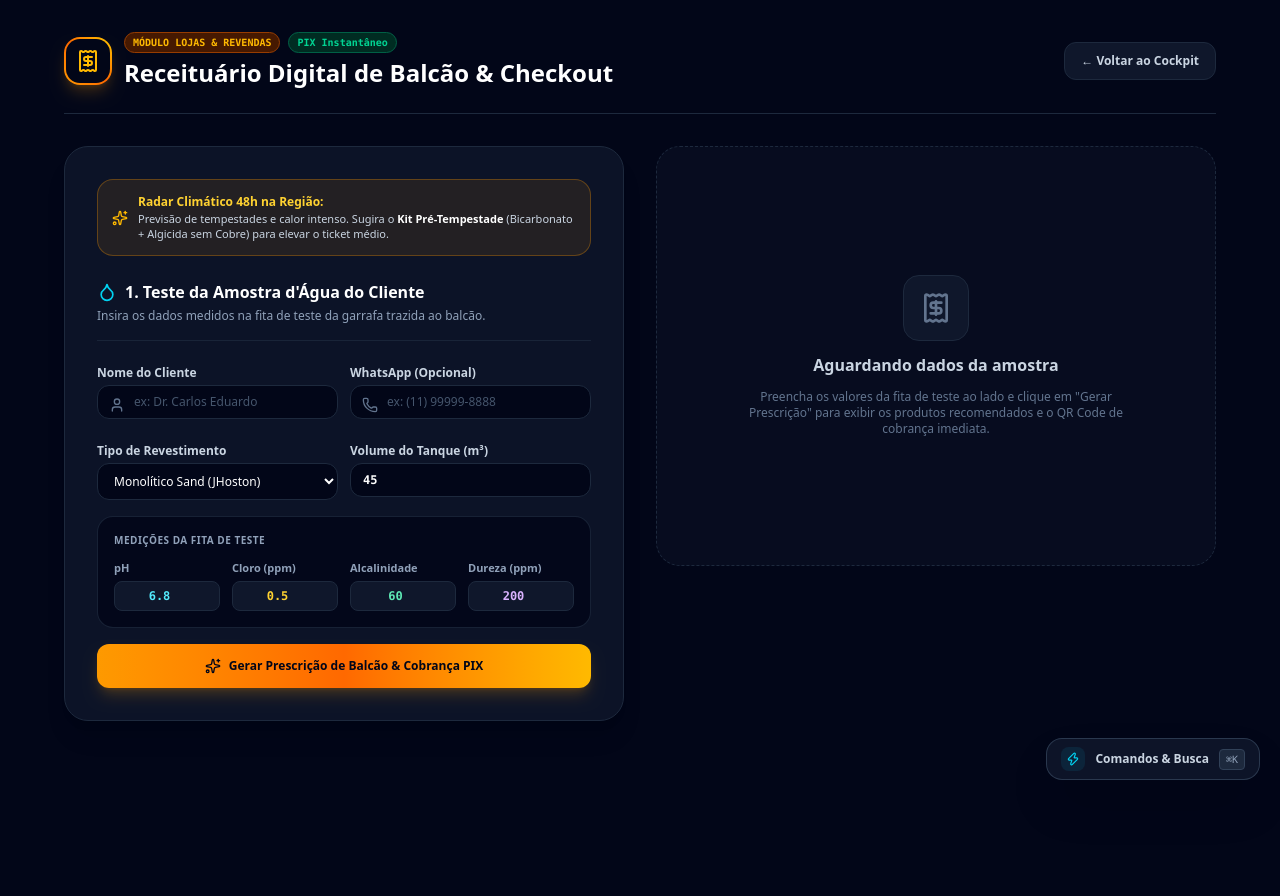
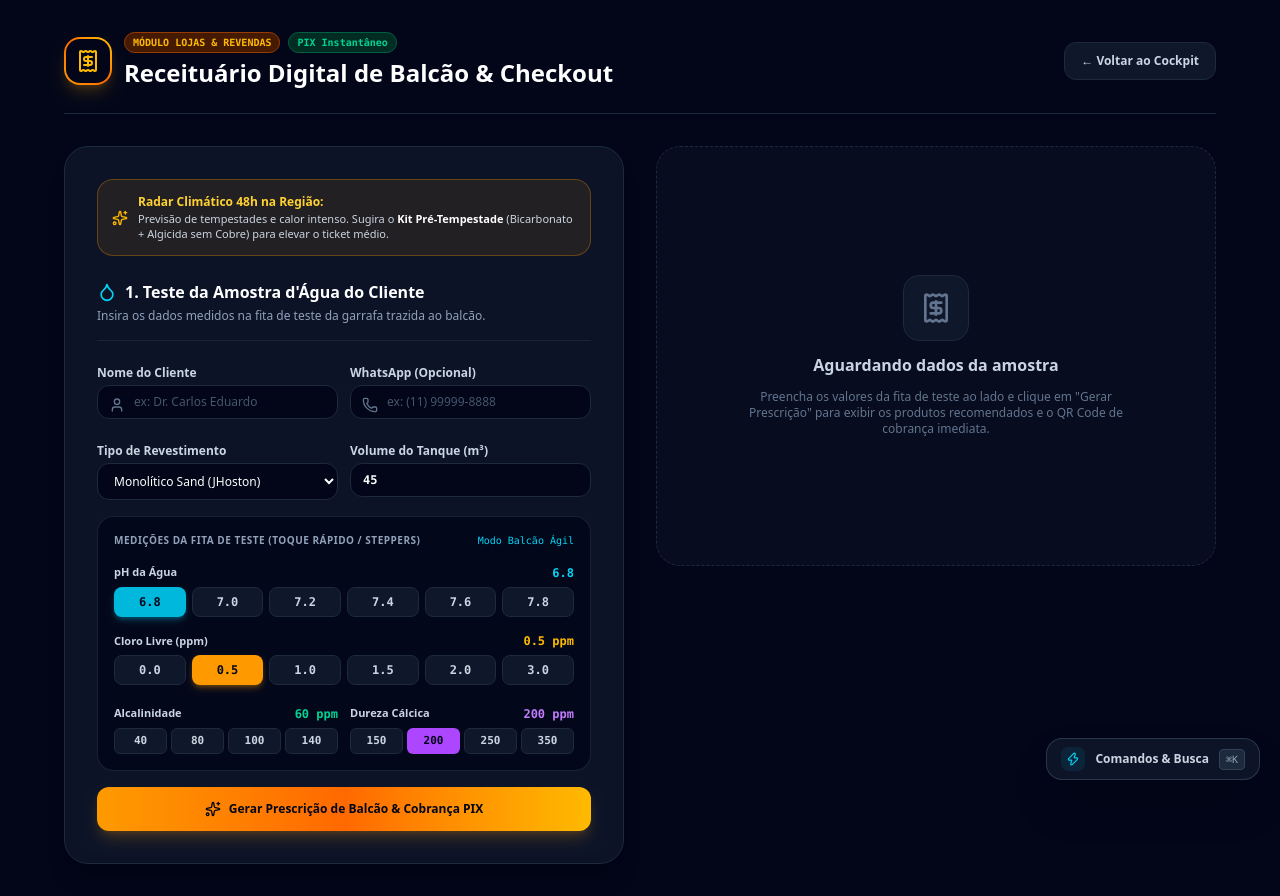
Before and after one commit to jhostonpoolscontrolsystem-creator/jcs, a Next.js app: page /trade/balcao in a window 1280 px wide. Before the commit the page ends 800 px from the top, so only its background shows below. Built offline with nearby package versions, Linux system fonts and the light colour scheme.

Commit message:
feat(ui-ux): add tactile quick steppers for ultra-fast counter pool diagnosis in trade balcao

```diff
--- a/src/app/trade/balcao/page.tsx
+++ b/src/app/trade/balcao/page.tsx
@@ -219,56 +219,109 @@ export default function CounterPrescriptionPage() {
                 </div>
               </div>
 
-              {/* Parâmetros Físico-Químicos da Fita */}
-              <div className="p-4 rounded-2xl bg-slate-950/80 border border-slate-800/80 space-y-3">
-                <span className="text-[10px] font-bold text-slate-400 uppercase tracking-wider block">
-                  Medições da Fita de Teste
-                </span>
+              {/* Parâmetros Físico-Químicos da Fita com Quick Steppers Táteis */}
+              <div className="p-4 rounded-2xl bg-slate-950/80 border border-slate-800/80 space-y-4">
+                <div className="flex items-center justify-between">
+                  <span className="text-[10px] font-bold text-slate-400 uppercase tracking-wider block">
+                    Medições da Fita de Teste (Toque Rápido / Steppers)
+                  </span>
+                  <span className="text-[10px] text-cyan-400 font-mono">Modo Balcão Ágil</span>
+                </div>
 
-                <div className="grid grid-cols-2 sm:grid-cols-4 gap-3">
-                  <div>
-                    <label className="block text-[11px] font-semibold text-slate-400 mb-1">pH</label>
-                    <input
-                      type="number"
-                      step="0.1"
-                      required
-                      value={ph}
-                      onChange={(e) => setPh(Number(e.target.value))}
-                      className="w-full bg-slate-900 border border-slate-800 rounded-lg py-1.5 px-2 text-xs text-cyan-300 font-mono font-black text-center"
-                    />
+                {/* pH Stepper */}
+                <div className="space-y-1.5">
+                  <div className="flex items-center justify-between">
+                    <label className="text-[11px] font-semibold text-slate-300">pH da Água</label>
+                    <span className="text-xs font-mono font-black text-cyan-400">{ph.toFixed(1)}</span>
+                  </div>
+                  <div className="grid grid-cols-6 gap-1.5">
+                    {[6.8, 7.0, 7.2, 7.4, 7.6, 7.8].map((val) => (
+                      <button
+                        key={val}
+                        type="button"
+                        onClick={() => setPh(val)}
+                        className={`py-1.5 rounded-lg text-xs font-mono font-bold transition cursor-pointer ${
+                          ph === val
+                            ? 'bg-cyan-500 text-slate-950 shadow-md shadow-cyan-500/30'
+                            : 'bg-slate-900 hover:bg-slate-800 text-slate-300 border border-slate-800'
+                        }`}
+                      >
+                        {val.toFixed(1)}
+                      </button>
+                    ))}
+                  </div>
+                </div>
+
+                {/* Cloro Stepper */}
+                <div className="space-y-1.5">
+                  <div className="flex items-center justify-between">
+                    <label className="text-[11px] font-semibold text-slate-300">Cloro Livre (ppm)</label>
+                    <span className="text-xs font-mono font-black text-amber-400">{chlorinePpm.toFixed(1)} ppm</span>
+                  </div>
+                  <div className="grid grid-cols-6 gap-1.5">
+                    {[0.0, 0.5, 1.0, 1.5, 2.0, 3.0].map((val) => (
+                      <button
+                        key={val}
+                        type="button"
+                        onClick={() => setChlorinePpm(val)}
+                        className={`py-1.5 rounded-lg text-xs font-mono font-bold transition cursor-pointer ${
+                          chlorinePpm === val
+                            ? 'bg-amber-500 text-slate-950 shadow-md shadow-amber-500/30'
+                            : 'bg-slate-900 hover:bg-slate-800 text-slate-300 border border-slate-800'
+                        }`}
+                      >
+                        {val.toFixed(1)}
+                      </button>
+                    ))}
+                  </div>
+                </div>
+
+                {/* Alcalinidade & Dureza */}
+                <div className="grid grid-cols-2 gap-3 pt-1">
+                  <div className="space-y-1.5">
+                    <div className="flex items-center justify-between">
+                      <label className="text-[11px] font-semibold text-slate-300">Alcalinidade</label>
+                      <span className="text-xs font-mono font-black text-emerald-400">{alkalinityPpm} ppm</span>
+                    </div>
+                    <div className="grid grid-cols-4 gap-1">
+                      {[40, 80, 100, 140].map((val) => (
+                        <button
+                          key={val}
+                          type="button"
+                          onClick={() => setAlkalinityPpm(val)}
+                          className={`py-1 rounded-md text-[11px] font-mono font-bold transition cursor-pointer ${
+                            alkalinityPpm === val
+                              ? 'bg-emerald-500 text-slate-950 font-black'
+                              : 'bg-slate-900 hover:bg-slate-800 text-slate-300 border border-slate-800'
+                          }`}
+                        >
+                          {val}
+                        </button>
+                      ))}
+                    </div>
                   </div>
 
-                  <div>
-                    <label className="block text-[11px] font-semibold text-slate-400 mb-1">Cloro (ppm)</label>
-                    <input
-                      type="number"
-                      step="0.1"
-                      required
-                      value={chlorinePpm}
-                      onChange={(e) => setChlorinePpm(Number(e.target.value))}
-                      className="w-full bg-slate-900 border border-slate-800 rounded-lg py-1.5 px-2 text-xs text-amber-300 font-mono font-black text-center"
-                    />
-                  </div>
-
-                  <div>
-                    <label className="block text-[11px] font-semibold text-slate-400 mb-1">Alcalinidade</label>
-                    <input
-                      type="number"
-                      required
-                      value={alkalinityPpm}
-                      onChange={(e) => setAlkalinityPpm(Number(e.target.value))}
-                      className="w-full bg-slate-900 border border-slate-800 rounded-lg py-1.5 px-2 text-xs text-emerald-300 font-mono font-black text-center"
-                    />
-                  </div>
-
-                  <div>
-                    <label className="block text-[11px] font-semibold text-slate-400 mb-1">Dureza (ppm)</label>
-                    <input
-                      type="number"
-                      value={calciumHardnessPpm}
-                      onChange={(e) => setCalciumHardnessPpm(Number(e.target.value))}
-                      className="w-full bg-slate-900 border border-slate-800 rounded-lg py-1.5 px-2 text-xs text-purple-300 font-mono font-black text-center"
-                    />
+                  <div className="space-y-1.5">
+                    <div className="flex items-center justify-between">
+                      <label className="text-[11px] font-semibold text-slate-300">Dureza Cálcica</label>
+                      <span className="text-xs font-mono font-black text-purple-400">{calciumHardnessPpm} ppm</span>
+                    </div>
+                    <div className="grid grid-cols-4 gap-1">
+                      {[150, 200, 250, 350].map((val) => (
+                        <button
+                          key={val}
+                          type="button"
+                          onClick={() => setCalciumHardnessPpm(val)}
+                          className={`py-1 rounded-md text-[11px] font-mono font-bold transition cursor-pointer ${
+                            calciumHardnessPpm === val
+                              ? 'bg-purple-500 text-slate-950 font-black'
+                              : 'bg-slate-900 hover:bg-slate-800 text-slate-300 border border-slate-800'
+                          }`}
+                        >
+                          {val}
+                        </button>
+                      ))}
+                    </div>
                   </div>
                 </div>
               </div>
```
